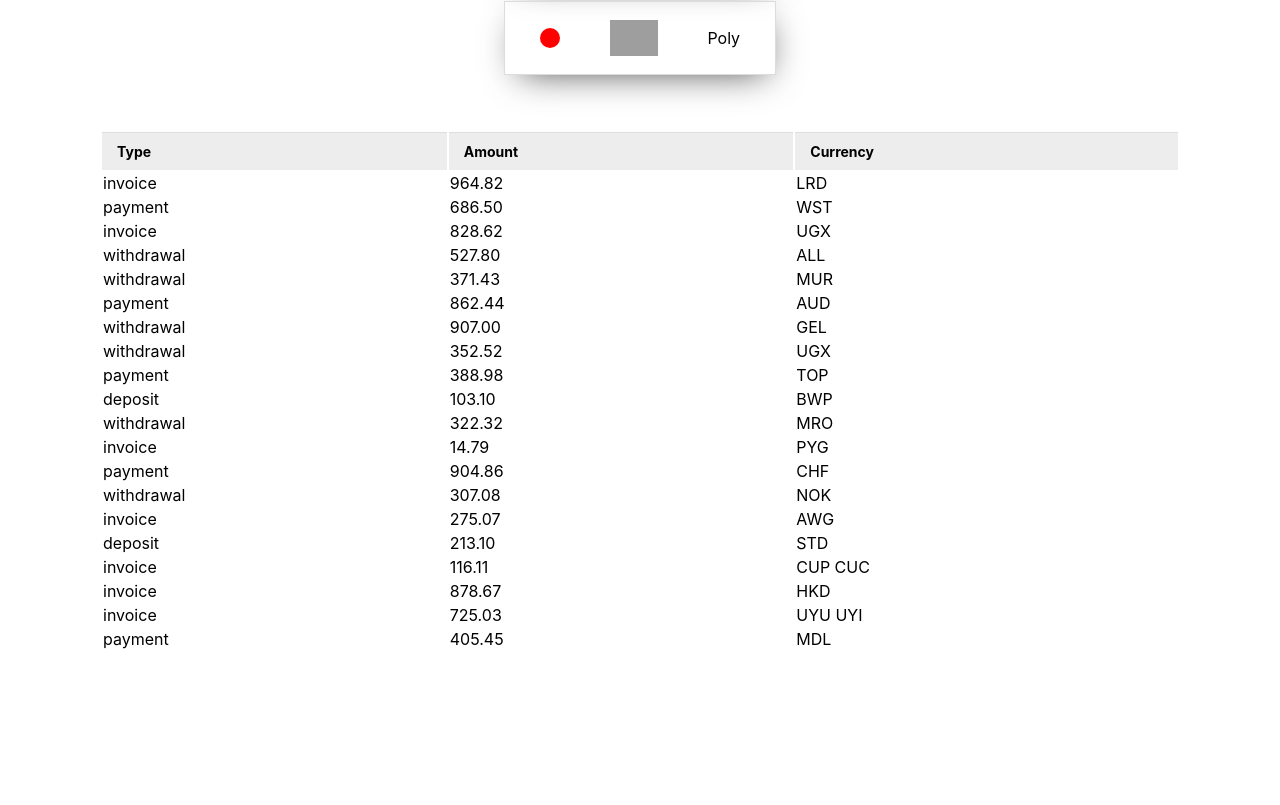
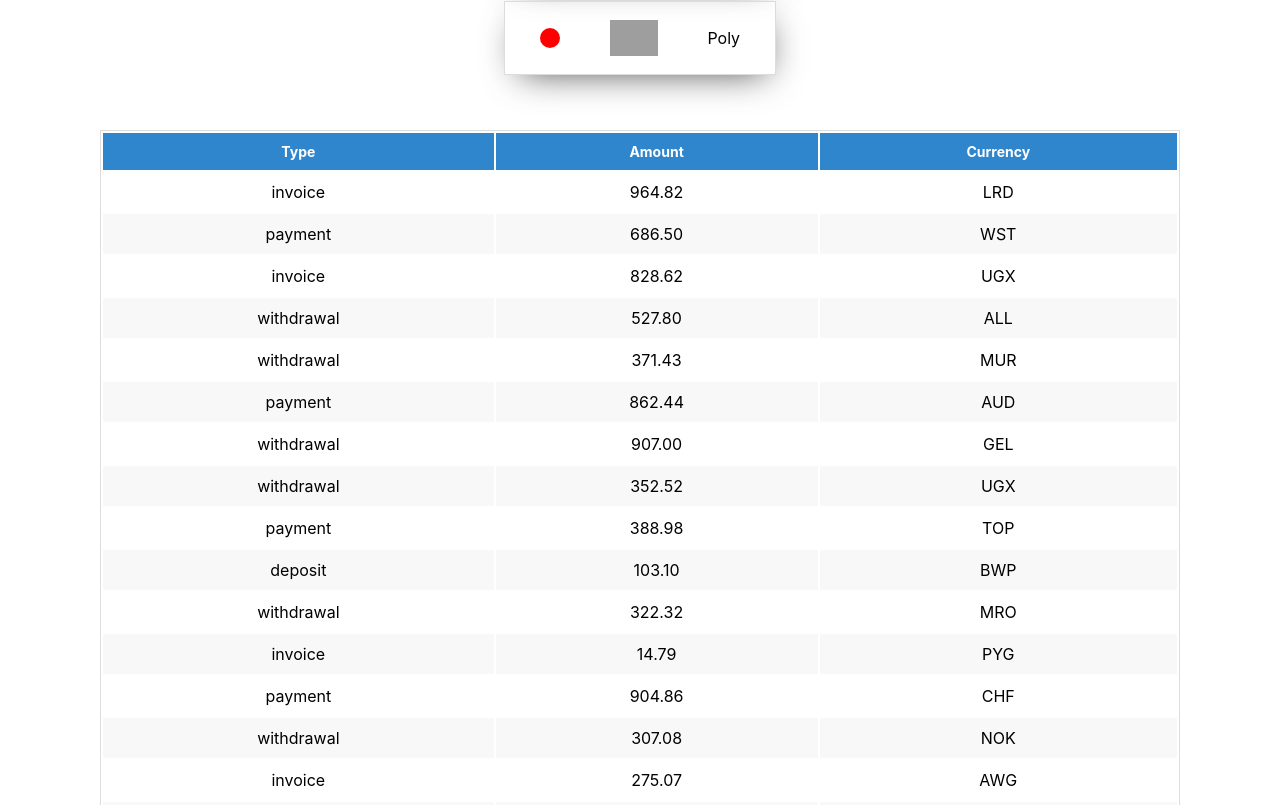
Before and after one commit to AlexDvor/goit-react-hw-01-components, a React (Create React App) app: page / in a window 1280 px wide. Shown: the part 1035-1840 px from the top of the page. Before the commit the page ends 1722 px from the top, so only its background shows below. Built offline with nearby package versions, Linux system fonts and the light colour scheme; grey boxes are pictures that could not be loaded.

Commit message:
added table style

```diff
--- a/src/components/TransactionHistory/TransactionHistory.js
+++ b/src/components/TransactionHistory/TransactionHistory.js
@@ -6,7 +6,7 @@
     <Container>
       <table className={s.transactionHistory}>
         <thead>
-          <tr>
+          <tr className={s.tr}>
             <th className={s.th}>Type</th>
             <th className={s.th}>Amount</th>
             <th className={s.th}>Currency</th>
@@ -15,10 +15,10 @@
 
         <tbody>
           {items.map(({ type, amount, currency, id }) => (
-            <tr key={id}>
-              <td>{type}</td>
-              <td>{amount}</td>
-              <td>{currency}</td>
+            <tr className={s.tr} key={id}>
+              <td className={s.td}>{type}</td>
+              <td className={s.td}>{amount}</td>
+              <td className={s.td}>{currency}</td>
             </tr>
           ))}
         </tbody>
--- a/src/components/TransactionHistory/TransactionHistory.module.css
+++ b/src/components/TransactionHistory/TransactionHistory.module.css
@@ -3,6 +3,7 @@
   border: none;
   margin-bottom: 20px;
   border-collapse: separate;
+  border: 1px solid #ddd;
 }
 
 .th {
@@ -10,7 +11,21 @@
   text-align: left;
   border: none;
   padding: 10px 15px;
-  background: #ededed;
+  background: #3086cd;
   font-size: 14px;
-  border-top: 1px solid #ddd;
+  color: white;
+
+  text-align: center;
 }
+
+.tr {
+  text-align: center;
+}
+
+.td {
+  padding: 10px;
+}
+
+.tr:nth-child(even) {
+  background: #f8f8f8;
+}
```
